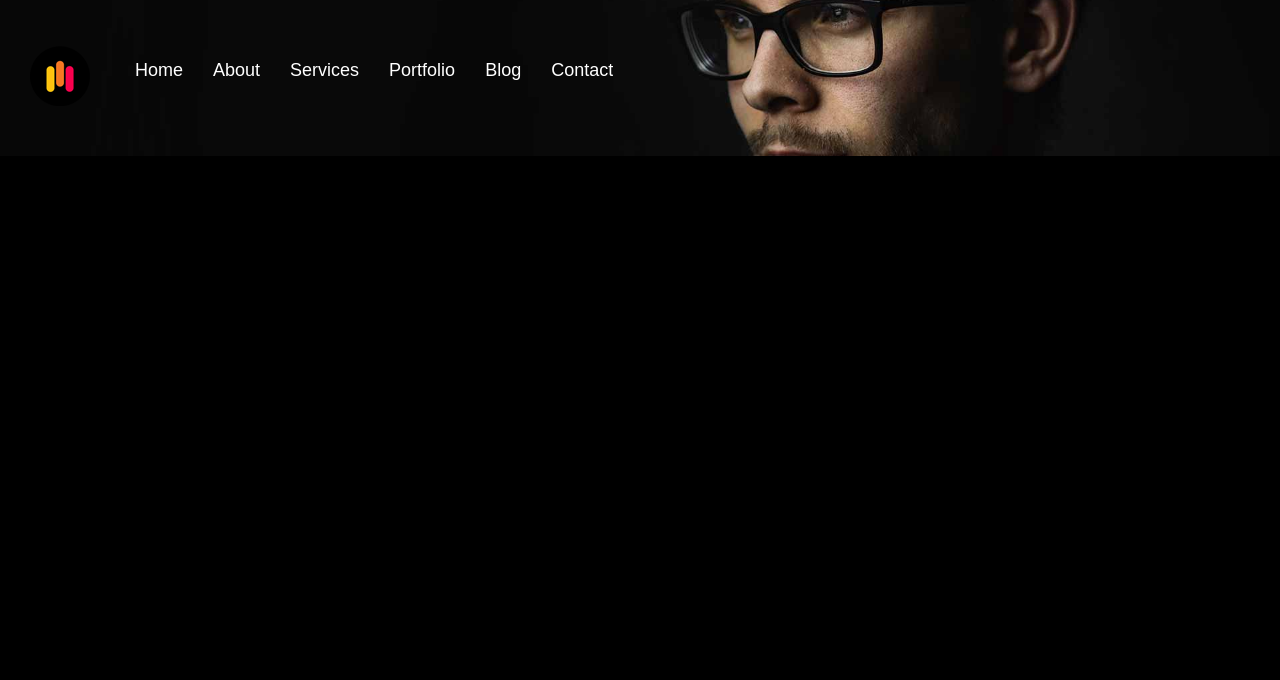
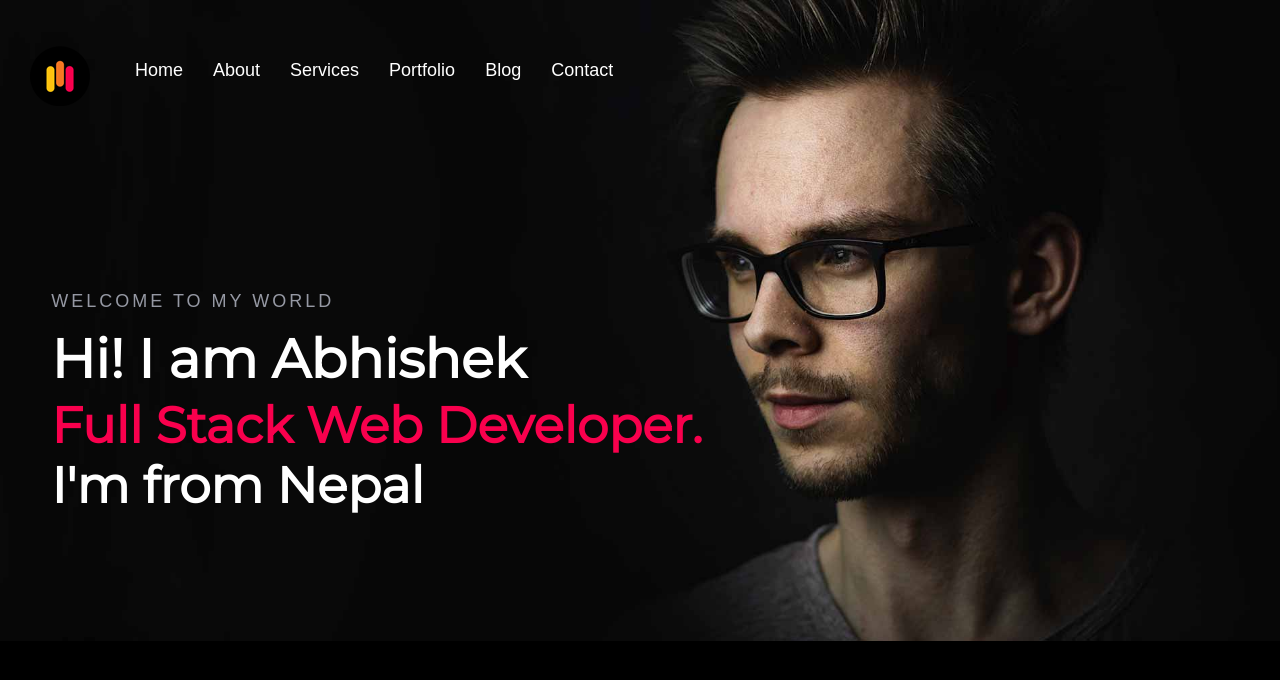
Before and after one commit to abhishek-T99/bsf-site, a React (Create React App) app: page / in a window 1280 px wide. Shown: the top 680 px of the page. Built offline with nearby package versions, Linux system fonts and the light colour scheme.

Commit message:
added home content component

```diff
--- a/src/Components/Home.jsx
+++ b/src/Components/Home.jsx
@@ -1,6 +1,7 @@
 import React from 'react'
 import '../Styles/Home.css'
 import Header from './Header'
+import HomeContent from './HomeContent'
 
 function Home() {
   return (
@@ -9,7 +10,9 @@ function Home() {
               {/* Header Component */}
               <Header />
               {/* HomeContent Component */}
-
+              <div className='container'>
+                <HomeContent />
+              </div>
 
           </div>
       </div>
--- /dev/null
+++ b/src/Components/HomeContent.jsx
@@ -0,0 +1,24 @@
+import React from 'react'
+import '../Styles/HomeContent.css'
+import '../App.css'
+
+function HomeContent() {
+  return (
+    <div className='home__content'>
+        <div className='home__meta'>
+            <h1 className='home__text pz__10'>WELCOME TO MY WORLD</h1>
+            <h2 className='home__text pz__10'>
+                Hi! I am Abhishek
+            </h2>
+            <h3 className='home__text sweet pz__10'>
+                Full Stack Web Developer.
+            </h3>
+            <h4 className="home__text pz__10">
+                I'm from Nepal
+            </h4>
+        </div>
+    </div>
+  )
+}
+
+export default HomeContent
--- /dev/null
+++ b/src/Styles/HomeContent.css
@@ -0,0 +1,33 @@
+@import url('https://fonts.googleapis.com/css2?family=Montserrat:wgt@800&display=swap');
+
+.home__content {
+    padding: 125px 0px;
+}
+
+h1.home__text {
+    font-size: 18px;
+    font-weight: 400;
+    letter-spacing: 3px;
+    color: rgba(198, 201, 216, .75) !important;
+}
+
+h2.home__text {
+    font-size: 54px;
+    line-height: 54px;
+    font-weight: 800;
+    font-family: 'Montserrat', 'sans-serif';
+}
+
+h3.home__text {
+    font-size: 50px;
+    line-height: 40px;
+    font-weight: 800;
+    font-family: 'Montserrat', 'sans-serif';
+}
+
+h4.home__text {
+    font-size: 50px;
+    line-height: 40px;
+    font-weight: 800;
+    font-family: 'Montserrat', 'sans-serif';
+}
```
